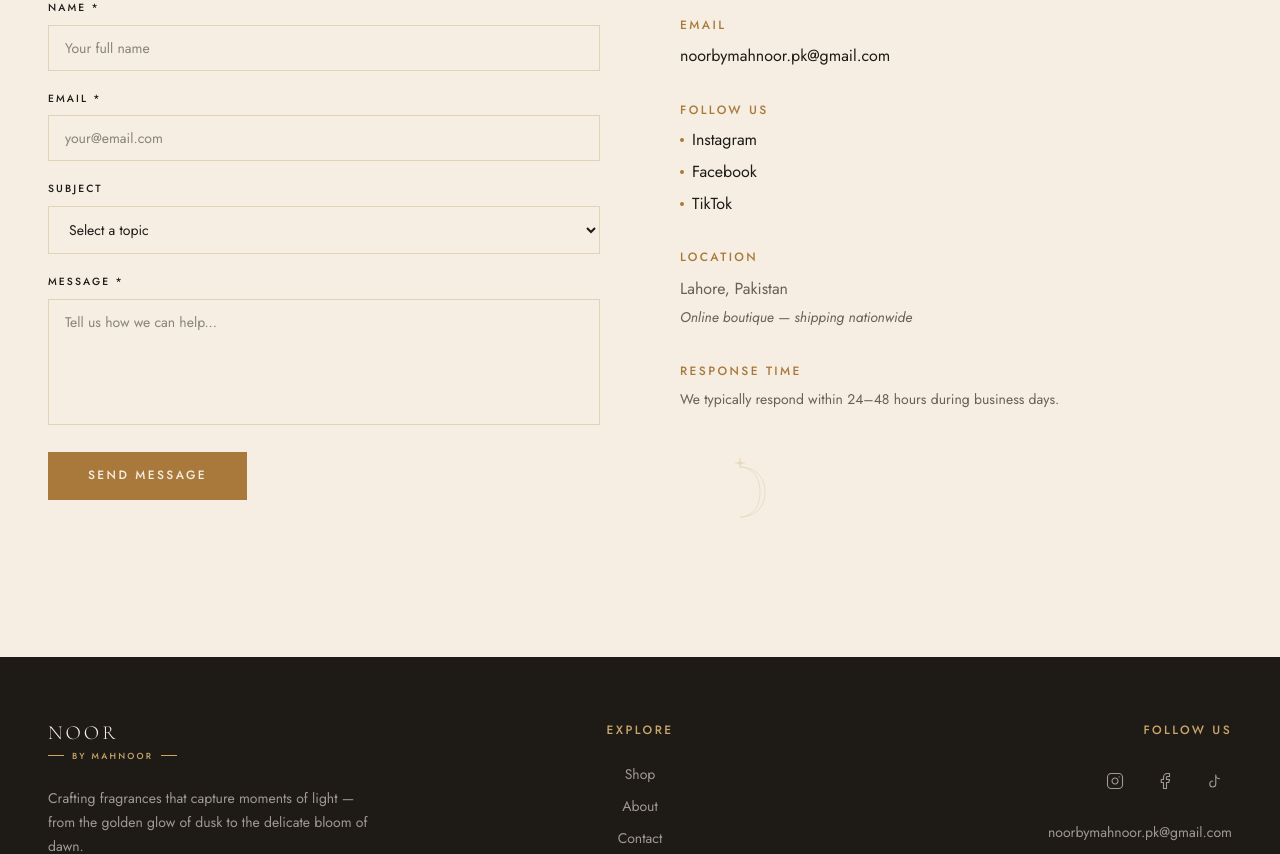
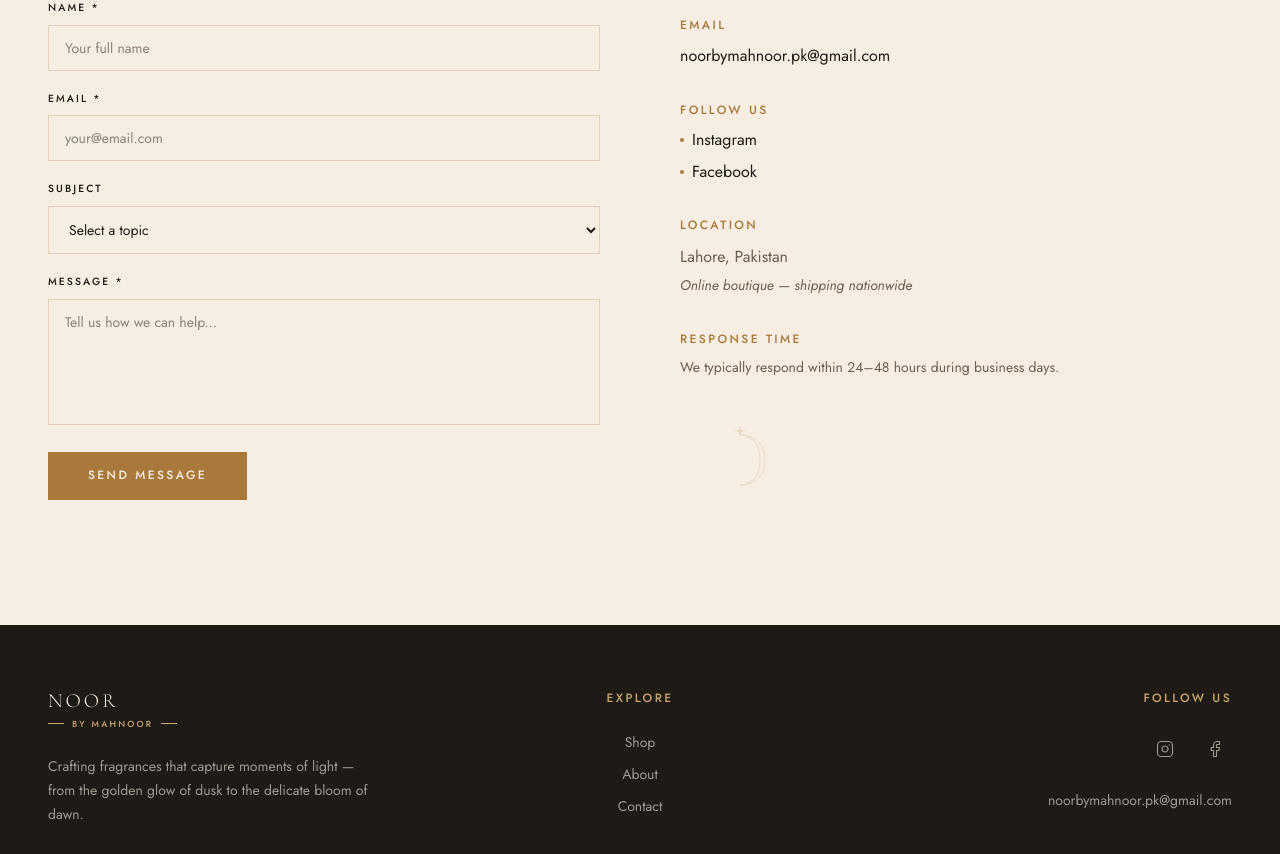
Before and after one commit to hammad-m19/NoorByMahnoor, a Next.js app: page /contact in a window 1280 px wide. Shown: the part 440-1294 px from the top of the page. Built offline with nearby package versions, Linux system fonts and the light colour scheme.

Commit message:
socialLinks

```diff
--- a/src/app/contact/page.tsx
+++ b/src/app/contact/page.tsx
@@ -279,10 +279,15 @@ export default function ContactPage() {
                     Follow Us
                   </h3>
                   <div className="flex flex-col gap-2">
-                    {["Instagram", "Facebook", "TikTok"].map((platform) => (
+                    {[
+                      { name: "Instagram", url: "https://www.instagram.com/noorbymahnoorpk/" },
+                      { name: "Facebook", url: "https://web.facebook.com/profile.php?id=61591638716076" }
+                    ].map((platform) => (
                       <a
-                        key={platform}
-                        href="#"
+                        key={platform.name}
+                        href={platform.url}
+                        target="_blank"
+                        rel="noopener noreferrer"
                         className="text-base transition-opacity hover:opacity-70 flex items-center gap-2"
                         style={{
                           color: "var(--color-text-primary)",
@@ -290,7 +295,7 @@ export default function ContactPage() {
                         }}
                       >
                         <span className="w-1 h-1 rounded-full" style={{ background: "var(--color-gold)" }} />
-                        {platform}
+                        {platform.name}
                       </a>
                     ))}
                   </div>
--- a/src/components/layout/Footer.tsx
+++ b/src/components/layout/Footer.tsx
@@ -12,7 +12,7 @@ const footerLinks = [
 const socialLinks = [
   {
     label: "Instagram",
-    href: "https://instagram.com",
+    href: "https://www.instagram.com/noorbymahnoorpk/",
     icon: (
       <svg width="18" height="18" viewBox="0 0 24 24" fill="none" stroke="currentColor" strokeWidth="1.5" strokeLinecap="round" strokeLinejoin="round">
         <rect x="2" y="2" width="20" height="20" rx="5" ry="5" />
@@ -23,19 +23,10 @@ const socialLinks = [
   },
   {
     label: "Facebook",
-    href: "https://facebook.com",
+    href: "https://web.facebook.com/profile.php?id=61591638716076",
     icon: (
       <svg width="18" height="18" viewBox="0 0 24 24" fill="none" stroke="currentColor" strokeWidth="1.5" strokeLinecap="round" strokeLinejoin="round">
         <path d="M18 2h-3a5 5 0 00-5 5v3H7v4h3v8h4v-8h3l1-4h-4V7a1 1 0 011-1h3z" />
-      </svg>
-    ),
-  },
-  {
-    label: "TikTok",
-    href: "https://tiktok.com",
-    icon: (
-      <svg width="18" height="18" viewBox="0 0 24 24" fill="none" stroke="currentColor" strokeWidth="1.5" strokeLinecap="round" strokeLinejoin="round">
-        <path d="M9 12a4 4 0 104 4V4a5 5 0 005 5" />
       </svg>
     ),
   },
```
